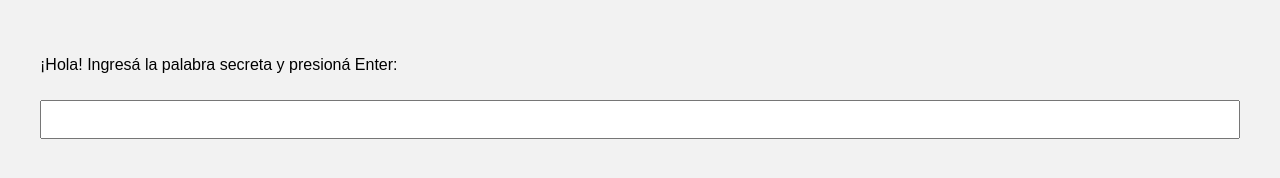
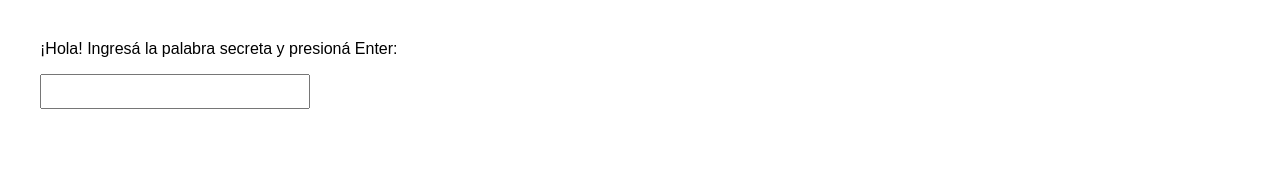
Before and after one commit to mariano124-maker/Proximo-feriado, a plain HTML site: page index.html in a window 1280 px wide. Drawn offline with Linux system fonts and the light colour scheme.

Commit message:
Update style.css

```diff
--- a/style.css
+++ b/style.css
@@ -1,32 +1,14 @@
 body {
-  font-family: Arial, sans-serif;
-  background-color: #f2f2f2;
-  margin: 0;
-  padding: 40px;
+    font-family: Arial, sans-serif;
+    margin: 40px;
 }
 
-.contenedor {
-  max-width: 500px;
-  margin: auto;
-  background: white;
-  padding: 20px;
-  border-radius: 10px;
-  text-align: center;
-}
-
-input,
-button {
-  width: 100%;
-  padding: 10px;
-  margin-top: 10px;
-  box-sizing: border-box;
-}
-
-button {
-  cursor: pointer;
+input {
+    padding: 8px;
+    width: 250px;
 }
 
 #resultado {
-  margin-top: 20px;
-  font-size: 18px;
+    margin-top: 20px;
+    white-space: pre-line;
 }
```
